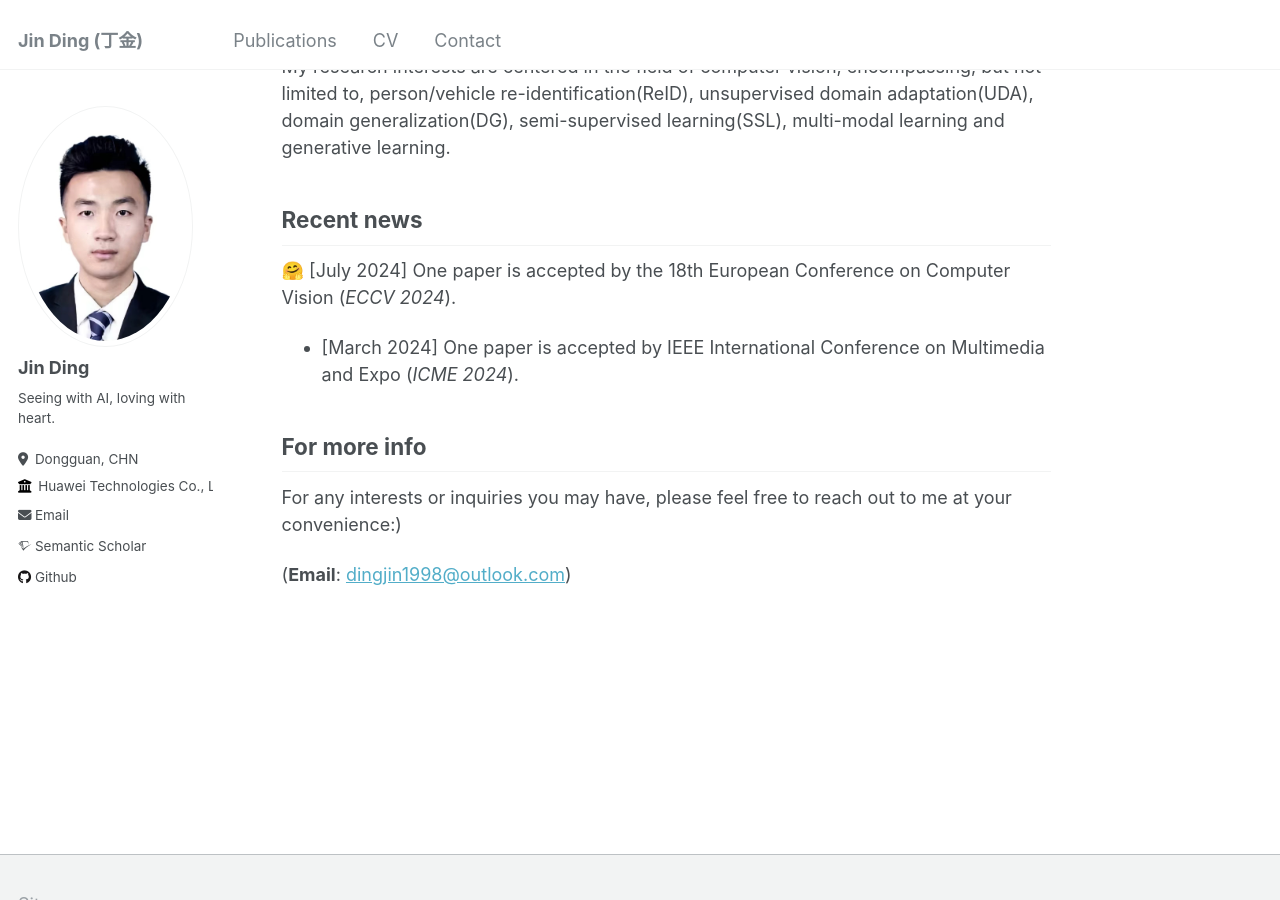
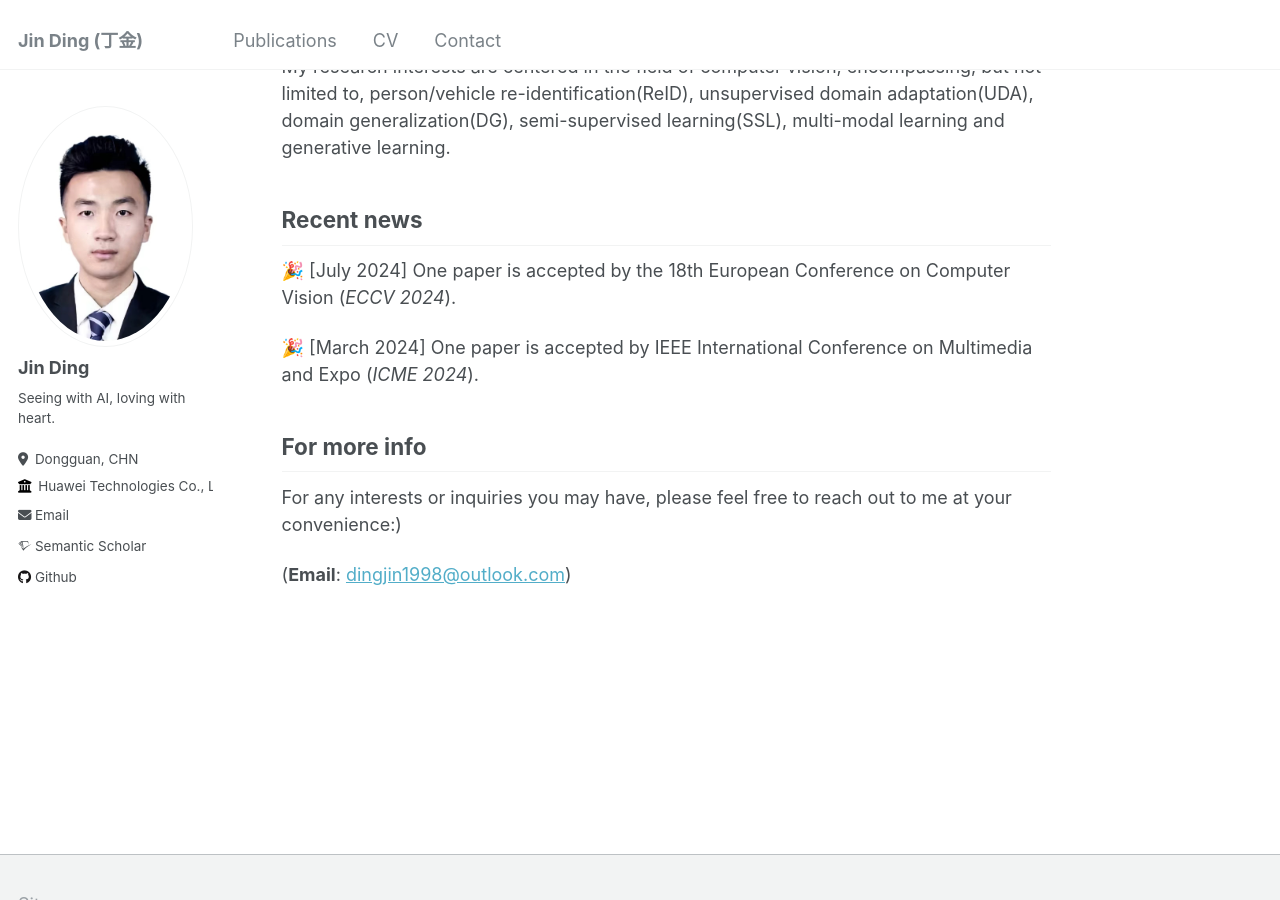
Before and after one commit to DJEddyking/djeddyking.github.io, a Jekyll site: the page built from _pages/about.md, in a window 1280 px wide and 900 px high, scrolled down 403 px. Built offline with Jekyll 4.4.1, drawn with Linux system fonts in a browser that asks for light colours; emoji names are drawn with the system emoji font; some web fonts are replaced; part of the change alters nothing that is shown.

```diff
--- a/_pages/about.md
+++ b/_pages/about.md
@@ -17,9 +17,9 @@ My research interests are centered in the field of computer vision, encompassing
 
 Recent news
 ------
-:hugs: [July 2024]  One paper is accepted by the 18th European Conference on Computer Vision (<i>ECCV 2024</i>).
+🎉 [July 2024]  One paper is accepted by the 18th European Conference on Computer Vision (<i>ECCV 2024</i>).
 
-- [March 2024] One paper is accepted by IEEE International Conference on Multimedia and Expo (<i>ICME 2024</i>).
+🎉 [March 2024] One paper is accepted by IEEE International Conference on Multimedia and Expo (<i>ICME 2024</i>).
 
 For more info
 ------
```
